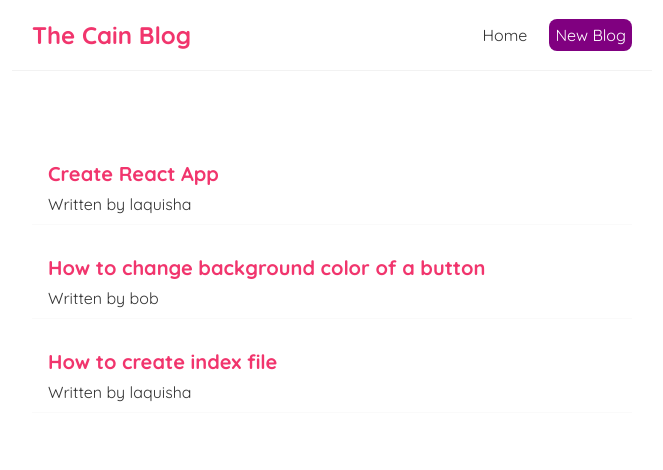
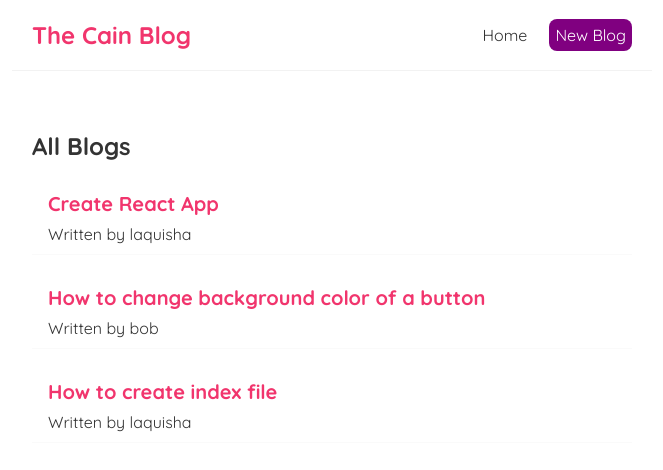
Before and after one commit to llcain/react-cain-blog, a React (Create React App) app: page / in a window 1280 px wide. Shown: the top 470 px of the page, without its empty margins (308-971 px from the left). Built offline with nearby package versions, Linux system fonts and the light colour scheme.

Commit message:
Created BlogList file - updated home file

```diff
--- a/src/BlogList.js
+++ b/src/BlogList.js
@@ -0,0 +1,19 @@
+const BlogList = ({ blogs, title }) => {
+
+    // const blogs = props.blogs;
+    // const title = props.title;
+
+    return (
+        <div className="blog-list">
+            <h2>{ title }</h2>
+            {blogs.map((blog) => (
+                <div className="blog-preview" key={blog.id}>
+                    <h2>{ blog.title }</h2>
+                    <p>Written by { blog.author } </p>
+                </div>
+            ))}
+        </div>
+     );
+}
+
+export default BlogList;
--- a/src/Home.js
+++ b/src/Home.js
@@ -1,4 +1,5 @@
 import { useState } from "react";
+import BlogList from "./BlogList";
 
 const Home = () => {
 
@@ -10,12 +11,7 @@
 
     return (
         <div className="home">
-            {blogs.map((blog) => (
-                <div className="blog-preview" key={blog.id}>
-                    <h2>{ blog.title }</h2>
-                    <p>Written by { blog.author } </p>
-                </div>
-            ))}
+            <BlogList blogs={blogs} title="All Blogs" />
         </div>
 
      );
```
